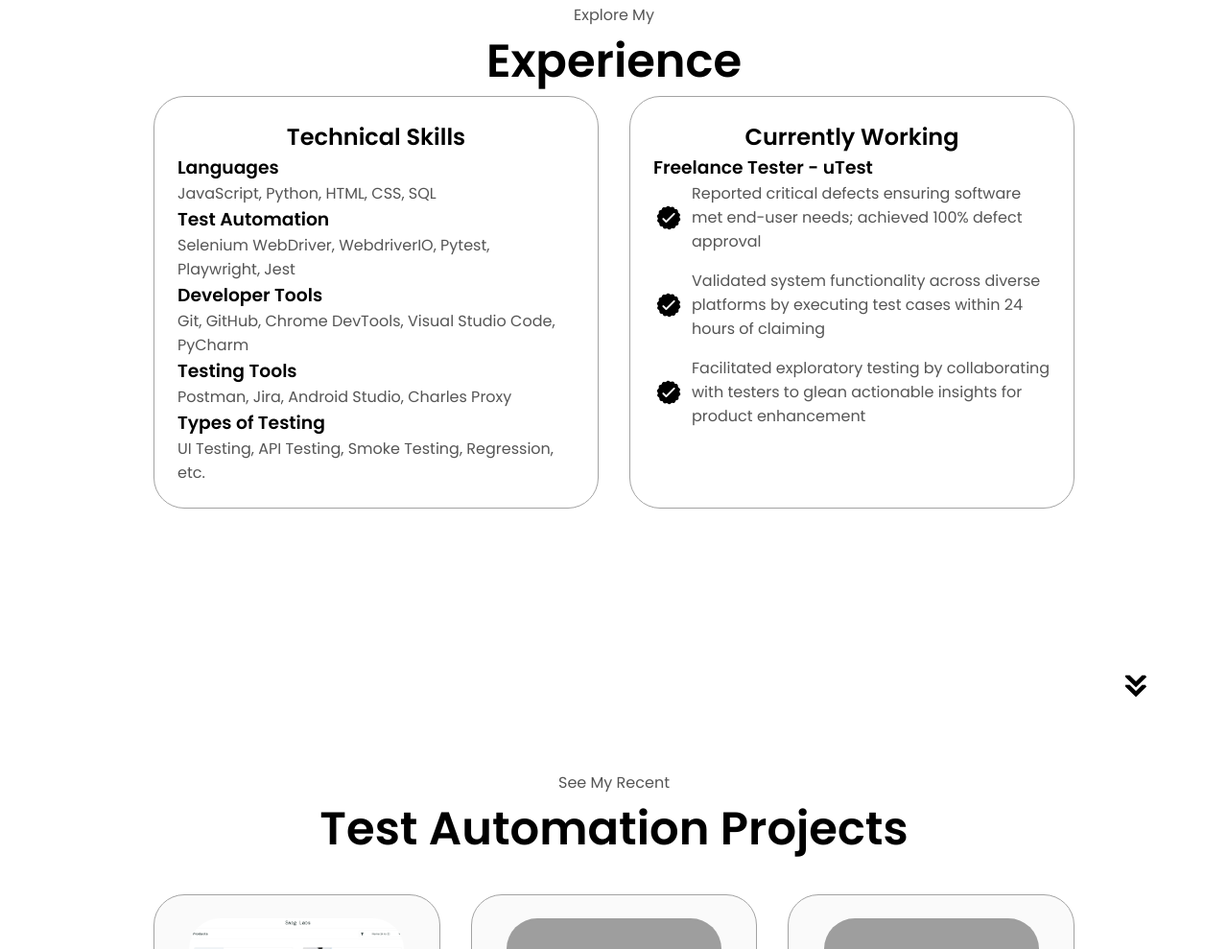
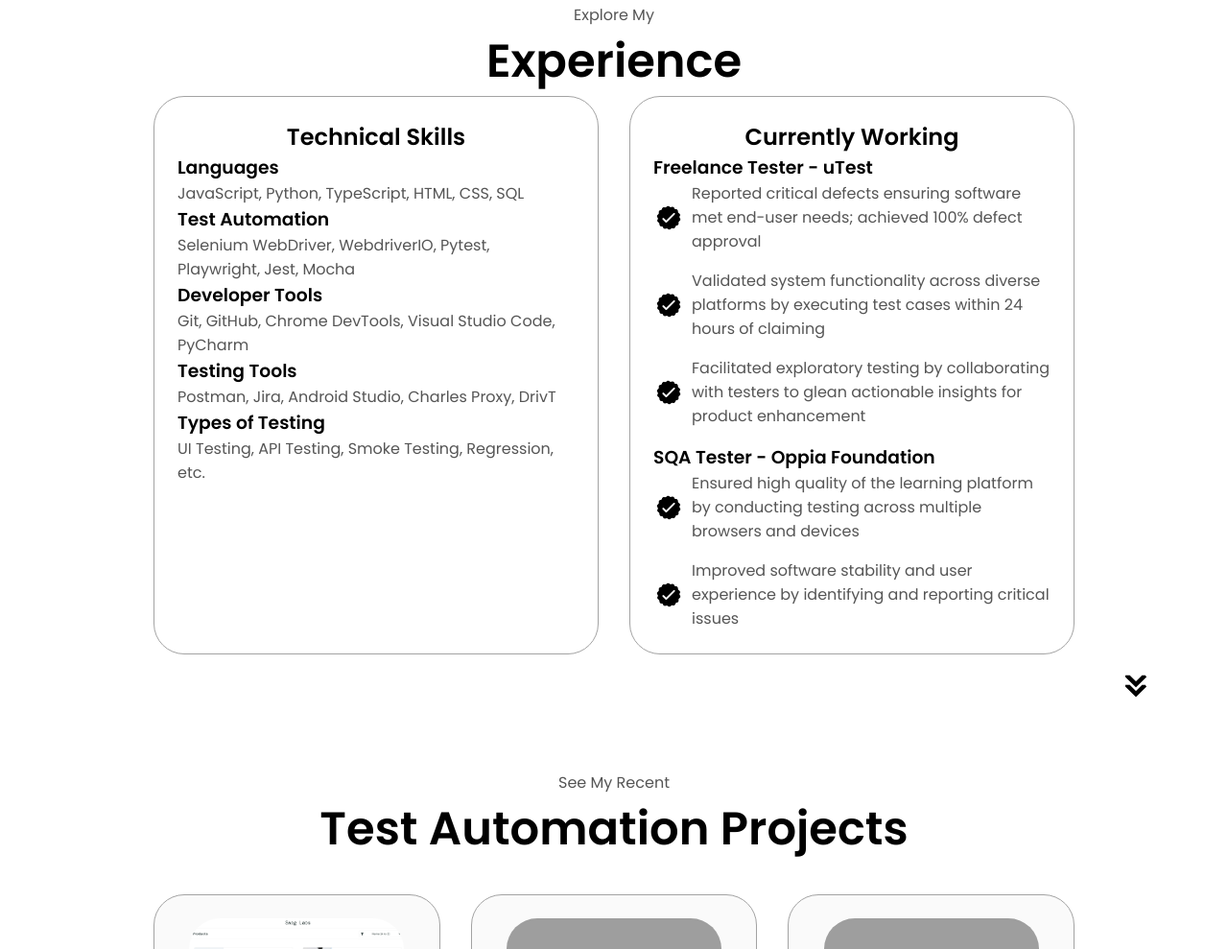
Before and after one commit to natashabag/natashabag.github.io, a plain HTML site: page index.html in a window 1280 px wide. Shown: the part 1757-2746 px from the top of the page at 96% size. Drawn offline with Linux system fonts and the light colour scheme; grey boxes are pictures that could not be loaded.

Commit message:
update resume and currently working section

```diff
--- a/index.html
+++ b/index.html
@@ -141,11 +141,11 @@
             <h2>Technical Skills</h2>
             <div class="inline-section">
               <h3>Languages</h3>
-              <p>JavaScript, Python, HTML, CSS, SQL</p>
+              <p>JavaScript, Python, TypeScript, HTML, CSS, SQL</p>
             </div>
             <div class="inline-section">
               <h3>Test Automation</h3>
-              <p>Selenium WebDriver, WebdriverIO, Pytest, Playwright, Jest</p>
+              <p>Selenium WebDriver, WebdriverIO, Pytest, Playwright, Jest, Mocha</p>
             </div>
             <div class="inline-section">
               <h3>Developer Tools</h3>
@@ -153,7 +153,7 @@
             </div>
             <div class="inline-section">
               <h3>Testing Tools</h3>
-              <p>Postman, Jira, Android Studio, Charles Proxy</p>
+              <p>Postman, Jira, Android Studio, Charles Proxy, DrivT</p>
             </div>
             <div class="inline-section">
               <h3>Types of Testing</h3>
@@ -198,6 +198,29 @@
                     testers to glean actionable insights for product enhancement
                   </p>
                 </div>
+                <div class="inline-section">
+                  <h3>SQA Tester - Oppia Foundation</h3>
+                  <div class="experience-content">
+                    <div class="experience-item">
+                      <img
+                        src="./assets/checkmark.png"
+                        alt="Experience icon"
+                        class="icon"
+                      />
+                      <p>
+                        Ensured high quality of the learning platform by conducting testing across multiple browsers and devices
+                      </p>
+                    </div>
+                    <div class="experience-item">
+                      <img
+                        src="./assets/checkmark.png"
+                        alt="Experience icon"
+                        class="icon"
+                      />
+                      <p>
+                        Improved software stability and user experience by identifying and reporting critical issues
+                      </p>
+                    </div>
               </div>
             </div>
           </div>
```
Also changed, not shown: 1 other file.
